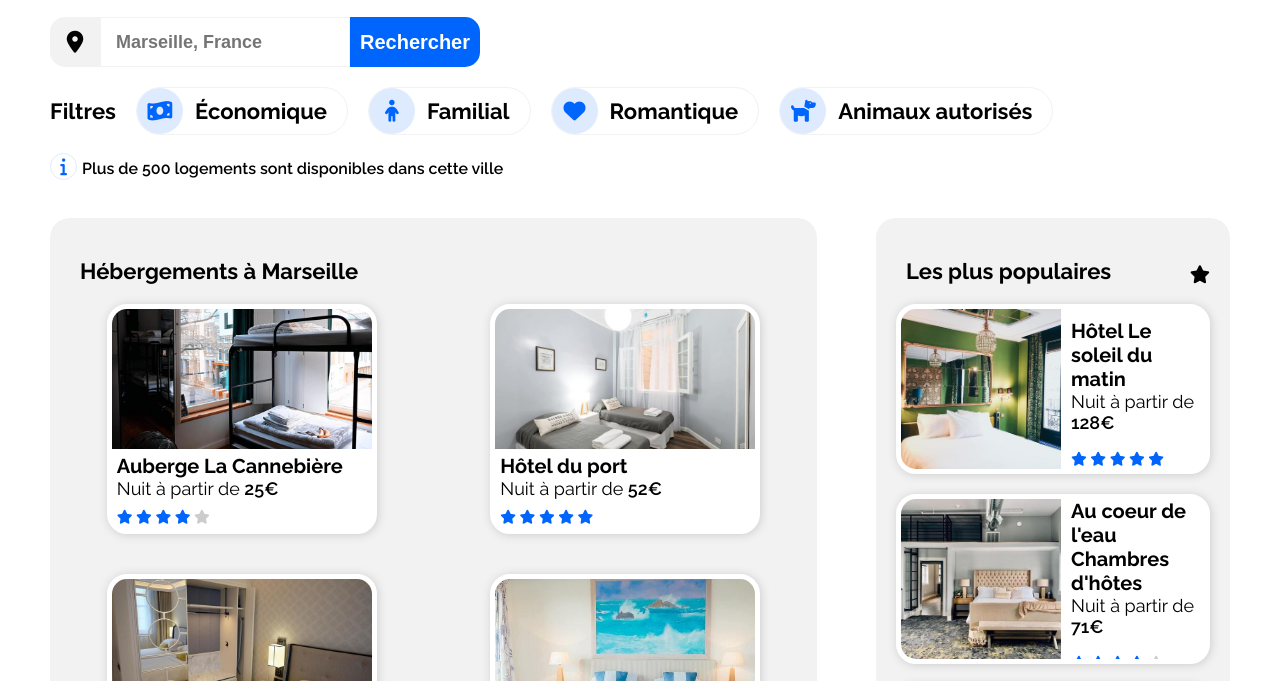
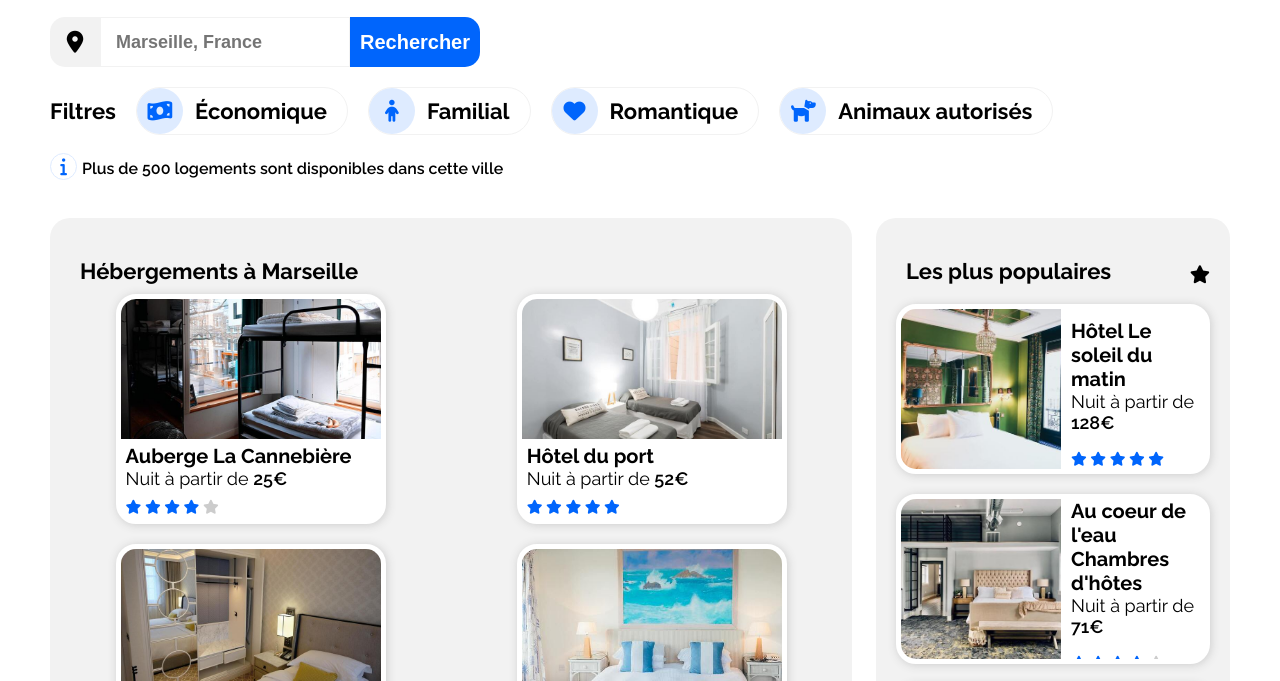
Before and after one commit to Michaelbr-Dev/OC-Project-2, a plain HTML site: page index.html in a window 1280 px wide. Shown: the part 208-889 px from the top of the page. Drawn offline with Linux system fonts and the light colour scheme.

Commit message:
OCR P2 - Final code pre review

```diff
--- a/assets/css/mobile.css
+++ b/assets/css/mobile.css
@@ -100,6 +100,7 @@ nav li:hover {
 
 #mainPlaces {
   width: 100%;
+  background-color: unset;
 }
 
 .mainTenancy {
--- a/assets/css/style.css
+++ b/assets/css/style.css
@@ -226,7 +226,7 @@ nav li a:focus {
 #mainPlaces {
   display: flex;
   flex-direction: column;
-  width: 65%;
+  width: 68%;
   background-color: #f2f2f2;
   border-radius: 20px;
   padding: 0;
@@ -268,7 +268,7 @@ nav li a:focus {
   border-radius: 20px;
   overflow: hidden;
   box-shadow: 1px 1px 10px #ccc;
-  margin: 20px;
+  margin: 10px;
 }
 
 .tenancyDescription {
```
